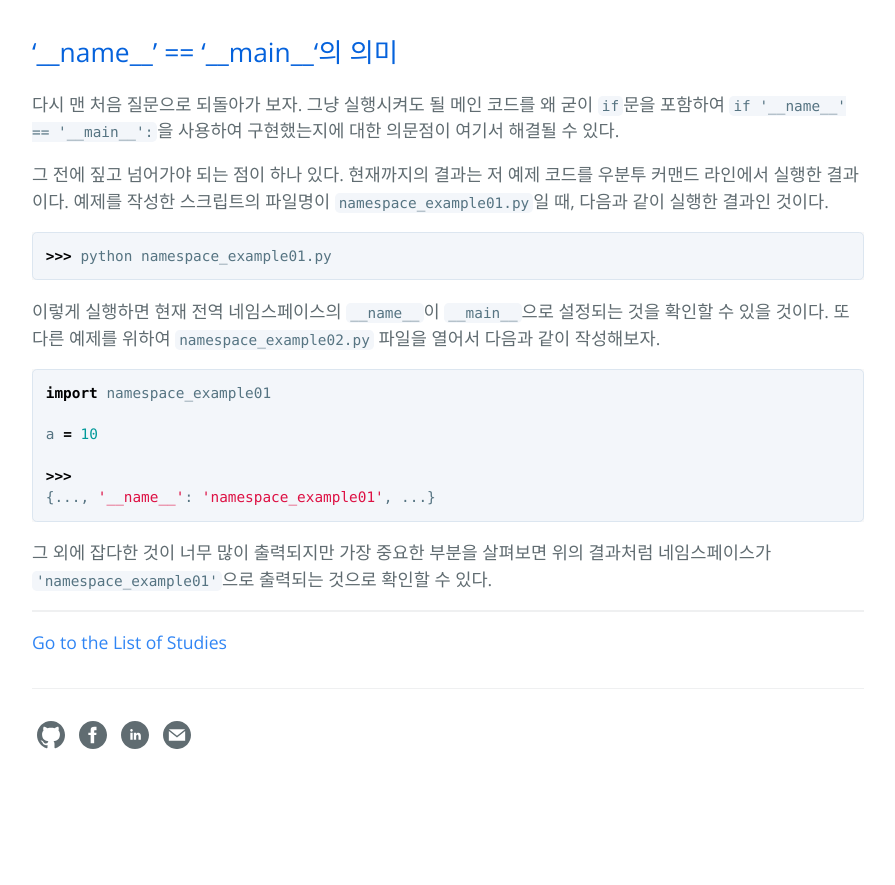
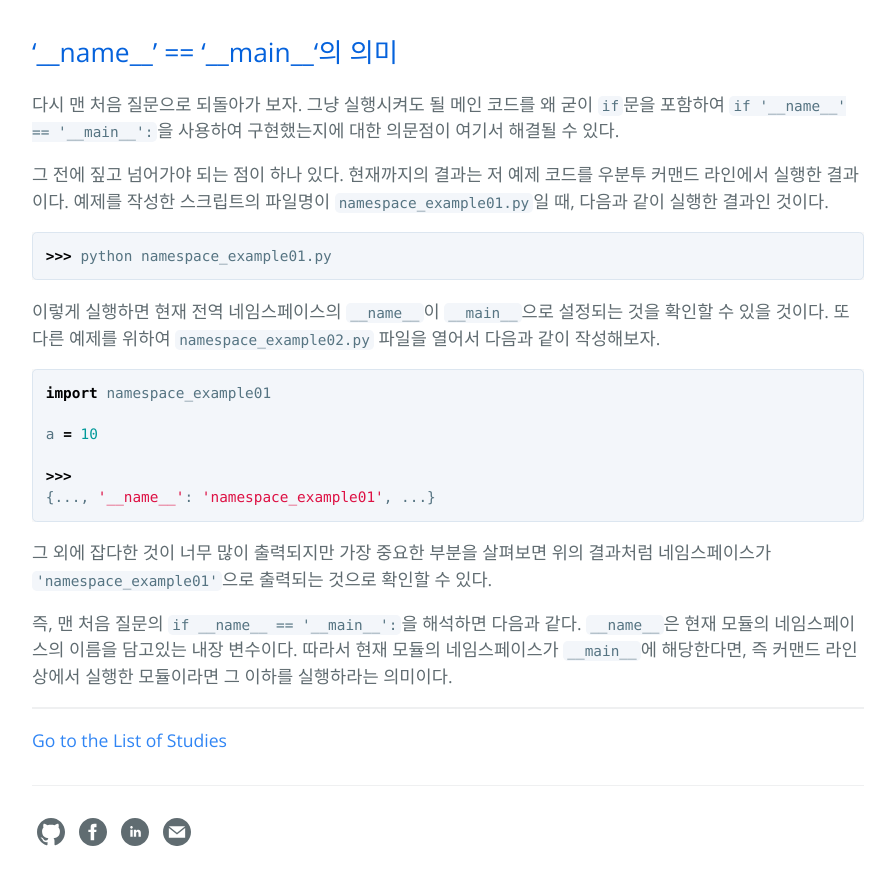
Before and after one commit to hcnoh/hcnoh.github.io, a Jekyll site: the page built from _posts/2019-01-30-python-namespace.md, in a window 1280 px wide and 900 px high, scrolled down 5041 px. Shown: the top 885 px of the window, without its empty margins (192-1087 px from the left). Built offline with Jekyll 4.4.1, drawn with Linux system fonts in a browser that asks for light colours; comment, search, counter and statistics services are not loaded; before the commit the page ends 5844 px from its top, so only the background shows below that.

Commit message:
Update 2019-01-30-python-namespace.md

````diff
--- a/_posts/2019-01-30-python-namespace.md
+++ b/_posts/2019-01-30-python-namespace.md
@@ -172,3 +172,5 @@ a = 10
 ```
 
 그 외에 잡다한 것이 너무 많이 출력되지만 가장 중요한 부분을 살펴보면 위의 결과처럼 네임스페이스가 `'namespace_example01'`으로 출력되는 것으로 확인할 수 있다.
+
+즉, 맨 처음 질문의 `if __name__ == '__main__':`을 해석하면 다음과 같다. `__name__`은 현재 모듈의 네임스페이스의 이름을 담고있는 내장 변수이다. 따라서 현재 모듈의 네임스페이스가 `__main__`에 해당한다면, 즉 커맨드 라인 상에서 실행한 모듈이라면 그 이하를 실행하라는 의미이다.
````
